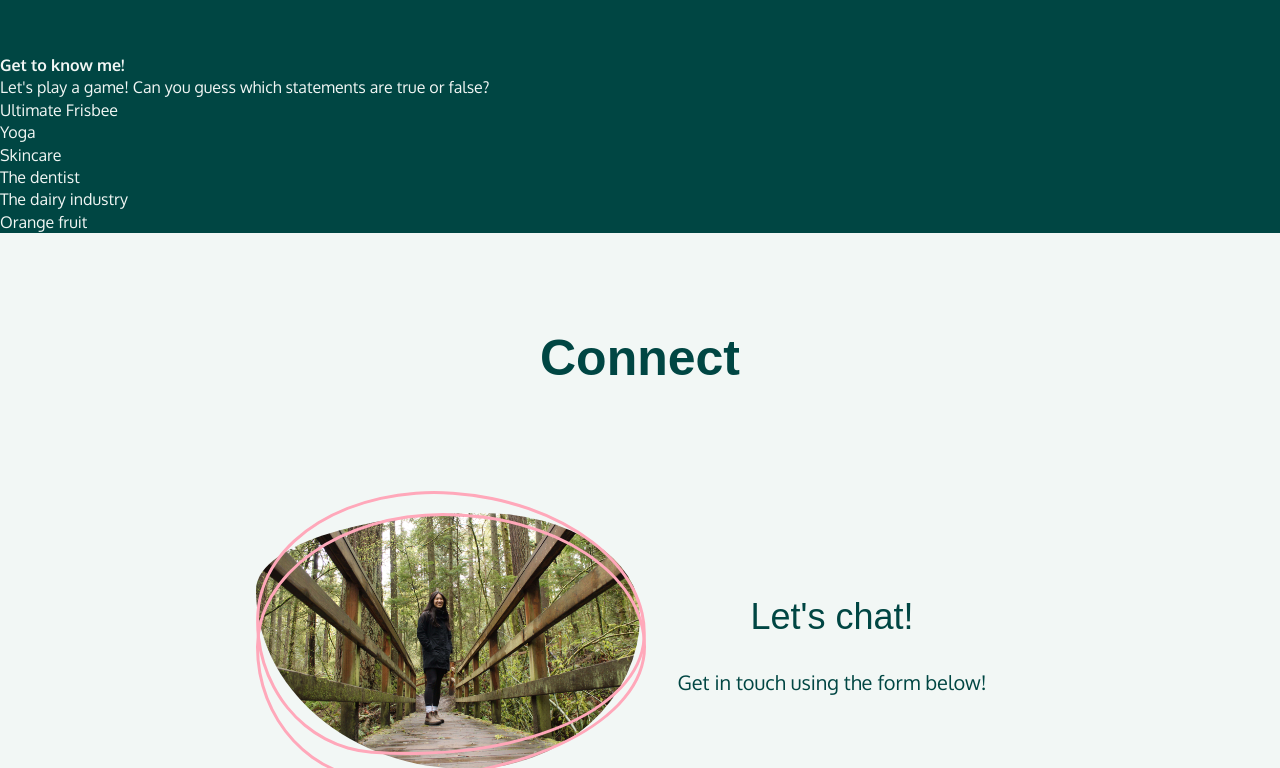
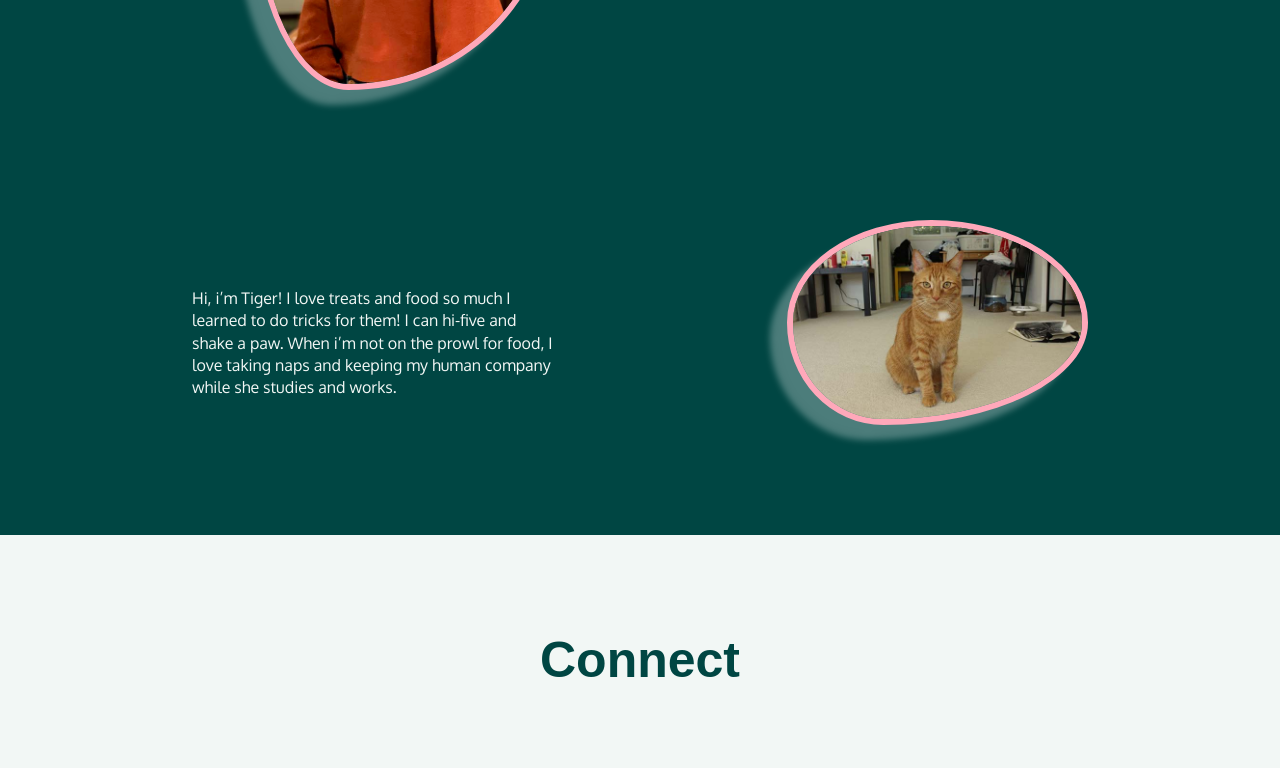
Before and after one commit to Mishninja/Portfolio-V2, a PHP site: page /index.html in a window 1280 px wide. Shown: the part 3874-4642 px from the top of the page. Run offline with PHP 8.4, Linux system fonts and the light colour scheme; some libraries are stand-ins or nearby versions; some web fonts are replaced.

Commit message:
Image tags changed
- need to test https://michellecheung.net...
- test https://www. next

```diff
--- a/portfolio-2.2/index.html
+++ b/portfolio-2.2/index.html
@@ -7,12 +7,11 @@
     <meta name="description"
         content="Creativity meets efficient problem solving. A Web Developer and Designer from Vancouver, B.C. and who loves building things with code.">
     <meta property="og:url"
-        content="http://michellecheung.net" />
+        content="https://michellecheung.net" />
     <meta property="og:type" content="website" />
     <meta property="og:title" content="Michelle Cheung's Web Development and Design Portfolio" />
     <meta property="og:description" content="Creativity meets efficient problem solving. A Web Developer and Designer from Vancouver, B.C. and who loves building things with code." />
-    <meta property="og:image"
-        content="images/bnr-img.svg" />
+    <meta property="og:image" content="https://images/logo-bg.png" />
 
     <meta name="twitter:card" content="summary">
     </meta>
@@ -21,7 +20,7 @@
     <meta property="twitter:title" content="Michelle Cheung's Web Development and Design Portfolio" />
     <meta property="twitter:description"
         content="Creativity meets efficient problem solving. A Web Developer and Designer from Vancouver, B.C. and who loves building things with code." />
-<meta property="twitter:image" content="images/logo-bg.png" />
+    <meta property="twitter:image" content="https://www.michellecheung.net/images/logo-bg.png" />
 
     <title>Michelle's Portfolio</title>
 
@@ -232,22 +231,20 @@
             <h2 class="section-heading">About</h2>
             <div class="panel about-me">
                 <div class="img">
-                    <img src="images/pp.png" alt="Photo of Michelle">
+                    <img src="images/about/pp.jpg" alt="Photo of Michelle">
                 </div>
                 <div class="content">
                     <p>I am currently a student enrolled in the BCIT New Media and Web Development program. I initially dipped my toes into the computer sciences disciplines while completing my bachelor in science at UBC. I quickly realized that I was able to combine the satisfaction of problem solving with my passion for creating things as a front end developer.</p>
                 </div>
             </div>
-            <div class="get-to-know">
-                <h3>Get to know me!</h3>
-                <p>Let's play a game! Can you guess which statements are true or false?</p>
-                <div class="terms">
-                    <div class="tile rev" data-group="like">Ultimate Frisbee</div>
-                    <div class="tile" data-group="like">Yoga</div>
-                    <div class="tile rev" data-group="like">Skincare</div>
-                    <div class="tile" data-group="dislike">The dentist</div>
-                    <div class="tile rev" data-group="dislike">The dairy industry</div>
-                    <div class="tile" data-group="dislike">Orange fruit</div>
+            <div class="panel panel-rev">
+                <div class="img bg-repeat cat">
+                    <img src="images/about/tiger.jpg" alt="Photo of Tiger the cat">
+                </div>
+                <div class="content">
+                    <p>Hi, i’m Tiger! I love treats and food so much I learned to do tricks for them! I can hi-five and shake a paw.
+                        When i’m
+                        not on the prowl for food, I love taking naps and keeping my human company while she studies and works.</p>
                 </div>
             </div>
         </section>
```
Also changed, not shown: portfolio-2.2/index.php (+9 -8 lines). Lines whose indentation alone changed are shown as unchanged.
